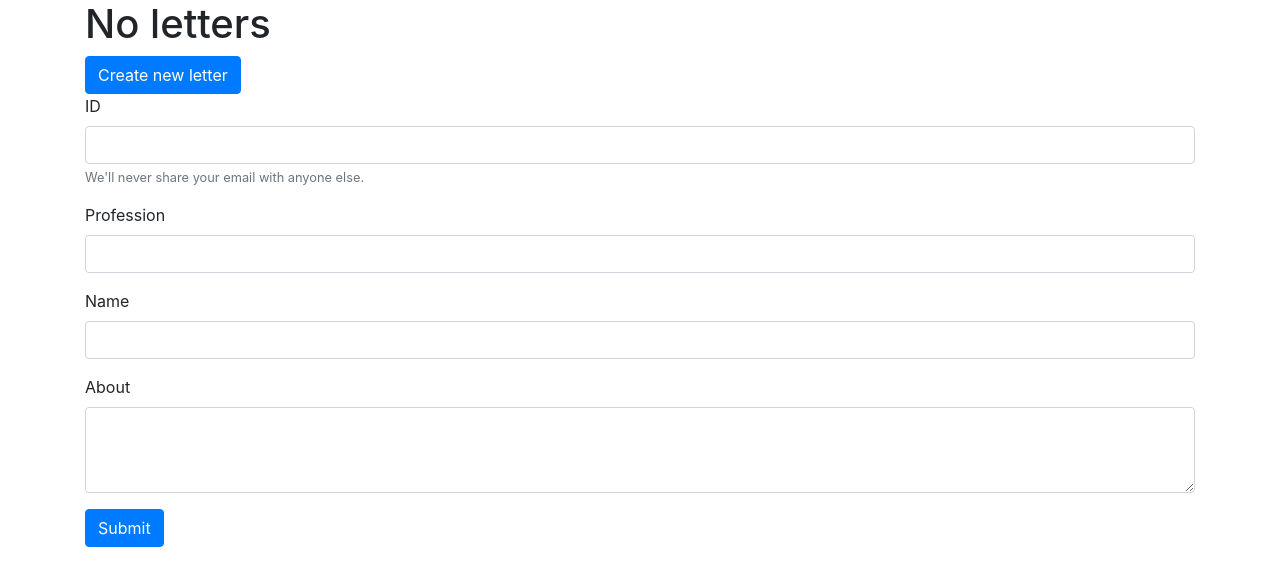
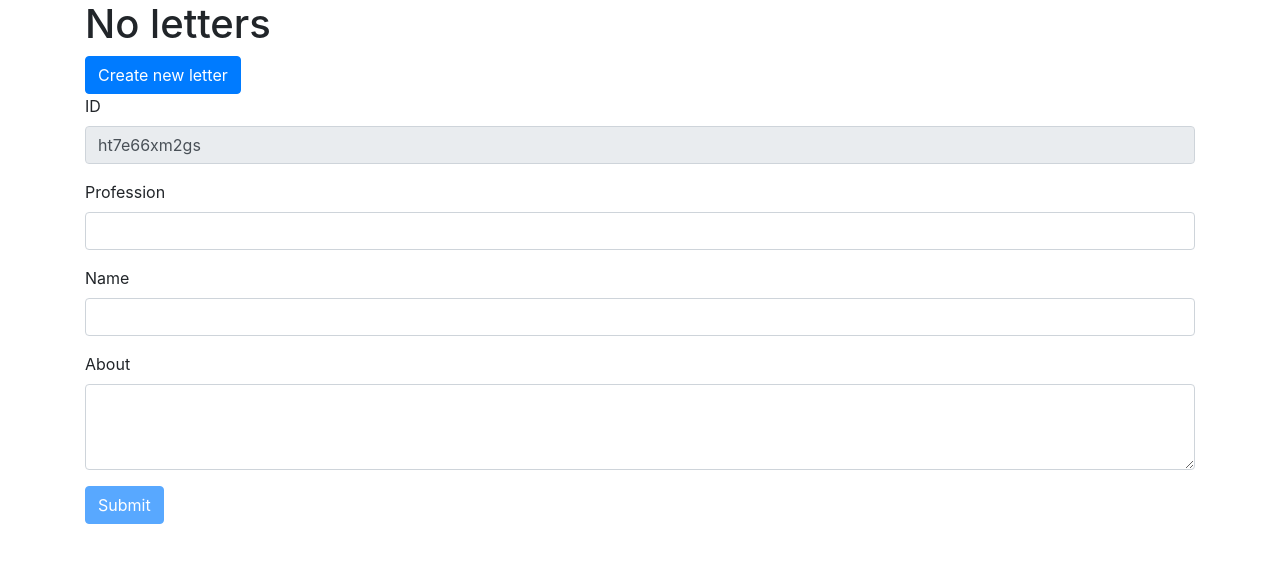
Before and after one commit to Anton267/test-cover-letter, an Angular app: page / in a window 1280 px wide. Shown: the top 586 px of the page. Built offline with nearby package versions, Linux system fonts and the light colour scheme.

Commit message:
add validation

```diff
--- a/src/app/cover-letter/cover-letter.component.html
+++ b/src/app/cover-letter/cover-letter.component.html
@@ -6,25 +6,30 @@
     <form [formGroup]="letterForm">
         <div class="form-group">
             <label for="letterFormID">ID</label>
-            <input type="email" class="form-control" id="letterFormID">
-            <small id="emailHelp" class="form-text text-muted">We'll never share your email with anyone else.</small>
+            <input type="email" class="form-control" id="letterFormID" formControlName="id">
         </div>
         <div class="form-group">
             <label for="letterFormProfession">Profession</label>
-            <input type="password" class="form-control" id="letterFormProfession">
+            <input type="password" class="form-control" id="letterFormProfession" formControlName="profession">
+            <small *ngIf="!profession.valid &&  (profession.dirty || profession.touched)"
+                class="form-text text-muted form-error-msg">We'll never share your email with anyone else.</small>
         </div>
         <div class="form-group">
             <label for="letterFormName">Name</label>
-            <input type="password" class="form-control" id="letterFormName">
+            <input type="password" class="form-control" id="letterFormName" formControlName="name">
+            <small *ngIf="!name.valid &&  (name.dirty || name.touched)"
+                class="form-text text-muted">We'll never share your email with anyone else.</small>
         </div>
         <div class="form-group">
             <label for="letterFormAbout">About</label>
-            <textarea class="form-control" id="letterFormAbout" rows="3"></textarea>
-          </div>
+            <textarea class="form-control" id="letterFormAbout" rows="3" formControlName="about"></textarea>
+            <small *ngIf="!about.valid &&  (about.dirty || about.touched)"
+                class="form-text text-muted">We'll never share your email with anyone else.</small>
+        </div>
         <!-- <div class="form-group form-check">
             <input type="checkbox" class="form-check-input" id="exampleCheck1">
             <label class="form-check-label" for="exampleCheck1">Check me out</label>
         </div> -->
-        <button type="submit" class="btn btn-primary">Submit</button>
+        <button type="submit" class="btn btn-primary" [disabled]="!letterForm.valid">Submit</button>
     </form>
 </div>
```
